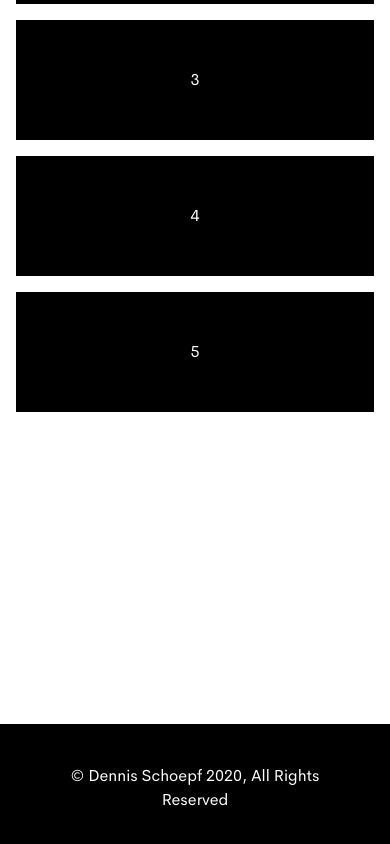
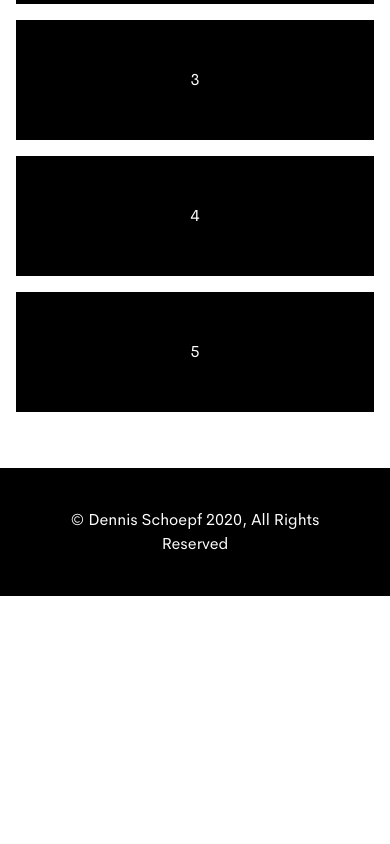
Before and after one commit to dennisschoepf/dnsc.io, a Next.js app: page / in a window 390 px wide. Shown: the part 886-1730 px from the top of the page. After the commit the page ends 1482 px from the top, so only its background shows below. Built offline with nearby package versions, Linux system fonts and the light colour scheme.

Commit message:
Update grid and footer margins

```diff
--- a/components/Footer.js
+++ b/components/Footer.js
@@ -2,7 +2,7 @@ export default () => {
   const currentTime = new Date();
   const currentYear = currentTime.getFullYear();
   return (
-    <footer className="bg-black text-white mt-40 sm:mt-56">
+    <footer className="bg-black text-white mt-10 sm:mt-56">
       <div className="container mx-auto p-10 text-center">
       © Dennis Schoepf {currentYear}, All Rights Reserved
       </div>
--- a/components/Projects.js
+++ b/components/Projects.js
@@ -2,7 +2,7 @@ export default () => (
   <div className="container mx-auto p-4 mt-40 sm:mt-56">
     <h2 className="w-full text-center mb-2 text-lg md:text-xl text-black uppercase font-bold tracking-wide">Projects</h2>
     <hr className="border-t-2 border-black" />
-    <div className="mt-4 md:mt-8 grid grid-rows-6 lg:grid-rows-3 grid-cols-1 lg:grid-cols-2 gap-4 md:gap-8">
+    <div className="mt-4 md:mt-8 grid grid-rows-5 lg:grid-rows-3 grid-cols-1 lg:grid-cols-2 gap-4 md:gap-8">
       <div className="text-center py-12 bg-black text-white lg:col-span-2">Featured</div>
       <div className="text-center py-12 bg-black text-white">2</div>
       <div className="text-center py-12 bg-black text-white">3</div>
```
